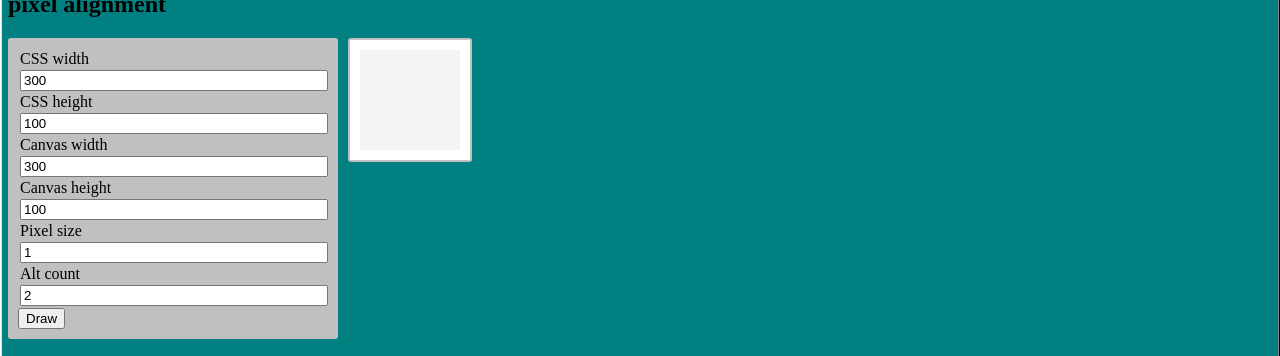
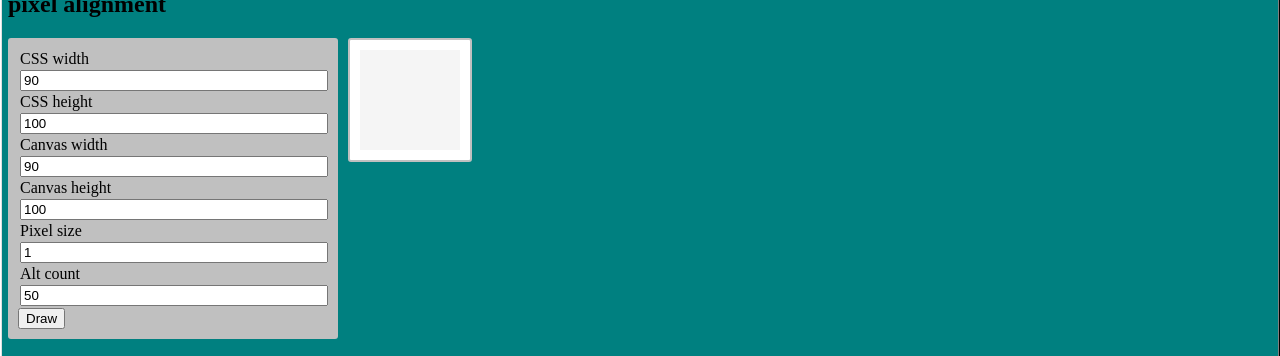
Before and after one commit to sarahkw/dangerchat, an Angular app: page /pixel-alignment in a window 1280 px wide. Shown: the part 165-521 px from the top of the page. Built offline with nearby package versions, Linux system fonts and the light colour scheme.

Commit message:
pixel alignment: better defaults

```diff
--- a/projects/demo-w98w/src/app/pixel-alignment/pixel-alignment.component.ts
+++ b/projects/demo-w98w/src/app/pixel-alignment/pixel-alignment.component.ts
@@ -7,12 +7,12 @@ import { Component, OnInit } from '@angular/core';
 })
 export class PixelAlignmentComponent implements OnInit {
 
-  csswidth = 300;
+  csswidth = 90;
   cssheight = 100;
-  canvaswidth = 300;
+  canvaswidth = 90;
   canvasheight = 100;
   pixelsize = 1;
-  altcount = 2;
+  altcount = 50;
 
   drawTargetStyle = {};
 
```
